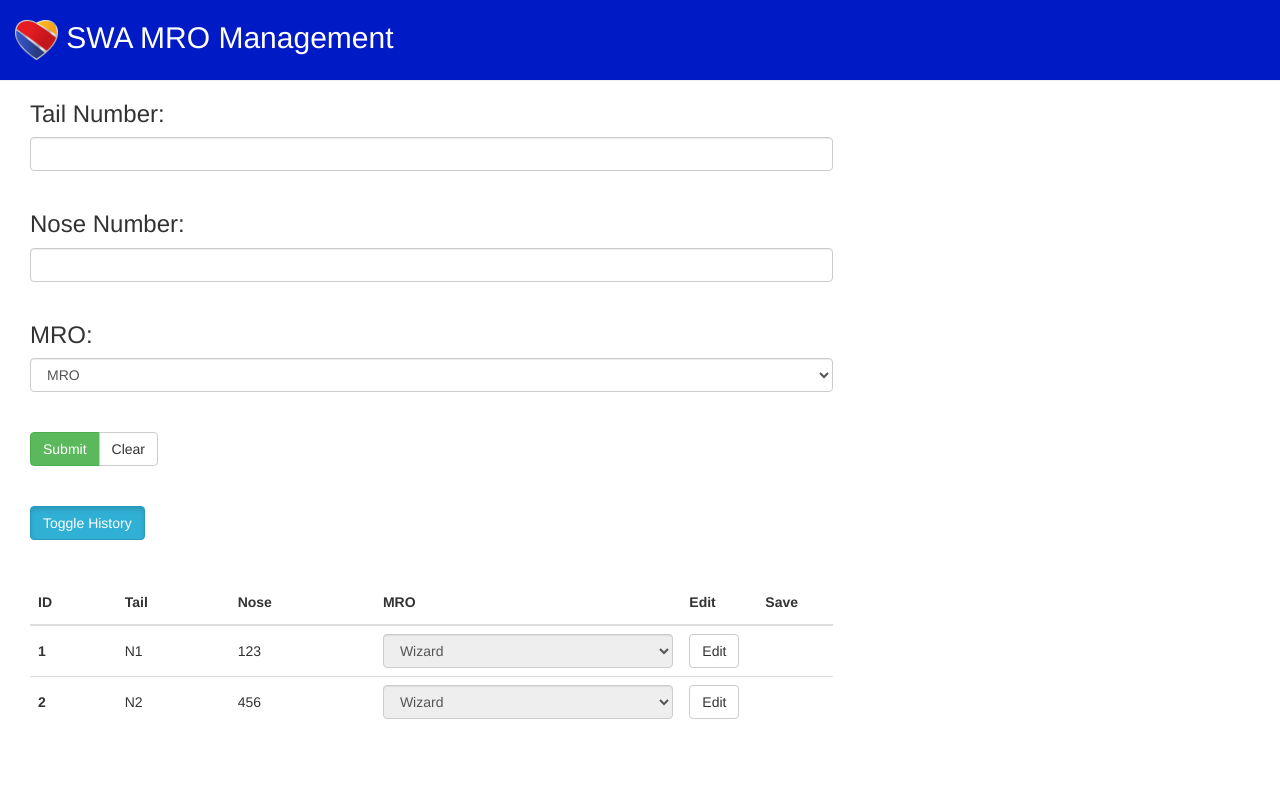
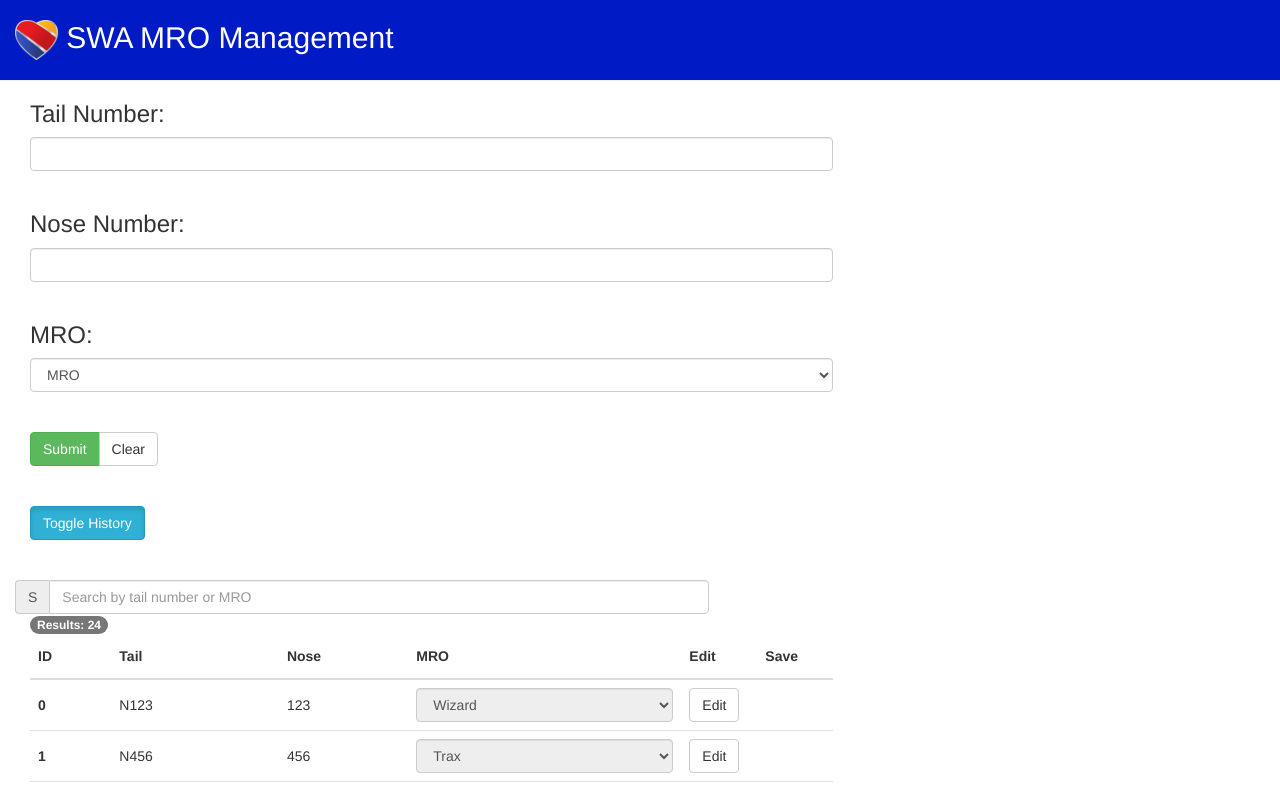
Before and after one commit to echibe/ReactApp, a React app: page / in a window 1280 px wide. Shown: the top 788 px of the page. Built offline with nearby package versions, Linux system fonts and the light colour scheme.

Commit message:
Added table info

```diff
--- a/App.jsx
+++ b/App.jsx
@@ -122,7 +122,7 @@ class App extends React.Component {
 
    pushPlane(event){
      event.preventDefault();
-     console.log("button clicked");
+     console.log("pushPlane");
      if(this.validateInput(this.state.tail)){
        if(this.validateRequired(event)){
          var d = {tail:this.state.tail, nose:this.state.nose, mro:this.state.mro};
--- a/Table.jsx
+++ b/Table.jsx
@@ -8,10 +8,16 @@ class Table extends React.Component {
    constructor(props) {
       super(props);
       this.state= {
-        mro: ''
+        mro: '',
+        filterText: '',
+        found: true,
+        currentPage: 1,
+        acPerPage: 10
       }
       this.saveSelection = this.saveSelection.bind(this);
       this.handleInputChange = this.handleInputChange.bind(this);
+      this.handleSearchChange = this.handleSearchChange.bind(this);
+      this.handlePageChange = this.handlePageChange.bind(this);
    };
 
    saveSelection(event){
@@ -33,9 +39,99 @@ class Table extends React.Component {
       });
    }
 
+   handleSearchChange(event) {
+      console.log('handleSearchChange');
+      this.state.filterText = event.target.value;
+      console.log(this.state.filterText);
+      this.forceUpdate();
+   }
+
+   handlePageChange(event){
+     console.log('handlePageChange');
+     this.setState({currentPage: Number(event.target.id)});
+   }
+
    render() {
+     var filteredElements = [];
+     const elements = [
+       {ID: 0, Tail: 'N123', Nose: '123', MRO: 'Wizard'},
+       {ID: 1, Tail: 'N456', Nose: '456', MRO: 'Trax'},
+       {ID: 2, Tail: 'N789', Nose: '123', MRO: 'MTX'},
+       {ID: 3, Tail: 'N1234', Nose: '1234', MRO: 'Wizard'},
+       {ID: 4, Tail: 'N5678', Nose: '5678', MRO: 'Trax'},
+       {ID: 5, Tail: 'N9123', Nose: '9123', MRO: 'MTX'},
+       {ID: 6, Tail: 'N78678', Nose: '123', MRO: 'Wizard'},
+       {ID: 7, Tail: 'N25235', Nose: '456', MRO: 'Trax'},
+       {ID: 8, Tail: 'N4754', Nose: '123', MRO: 'MTX'},
+       {ID: 9, Tail: 'N2958', Nose: '1234', MRO: 'Wizard'},
+       {ID: 10, Tail: 'N19792', Nose: '5678', MRO: 'Trax'},
+       {ID: 11, Tail: 'N32200', Nose: '9123', MRO: 'MTX'},
+       {ID: 12, Tail: 'N12353', Nose: '123', MRO: 'Wizard'},
+       {ID: 13, Tail: 'N44356', Nose: '456', MRO: 'Trax'},
+       {ID: 14, Tail: 'N7849', Nose: '123', MRO: 'MTX'},
+       {ID: 15, Tail: 'N1334', Nose: '1234', MRO: 'Wizard'},
+       {ID: 16, Tail: 'N2842', Nose: '5678', MRO: 'Trax'},
+       {ID: 17, Tail: 'N9372', Nose: '9123', MRO: 'MTX'},
+       {ID: 18, Tail: 'N3521', Nose: '123', MRO: 'Wizard'},
+       {ID: 19, Tail: 'N26322', Nose: '456', MRO: 'Trax'},
+       {ID: 20, Tail: 'N57574', Nose: '123', MRO: 'MTX'},
+       {ID: 21, Tail: 'N292', Nose: '1234', MRO: 'Wizard'},
+       {ID: 22, Tail: 'N197', Nose: '5678', MRO: 'Trax'},
+       {ID: 23, Tail: 'N3225', Nose: '9123', MRO: 'MTX'},
+     ]
+
+     //Filter the elements based on tail number
+     for(var i = 0; i<elements.length; i++){
+       if(elements[i].Tail.toUpperCase().includes(this.state.filterText.toUpperCase()) || elements[i].MRO.toUpperCase().includes(this.state.filterText.toUpperCase())){
+         filteredElements.push(elements[i]);
+       }
+     }
+     console.log(filteredElements);
+     if(filteredElements.length === 0){
+       this.state.found=false;
+     }
+     else{
+       this.state.found=true;
+     }
+
+     const listItems = filteredElements
+                      .map((e) => <tr key={e.ID}>
+                        <th scope="row">{e.ID}</th>
+                          <td>{e.Tail}</td>
+                          <td>{e.Nose}</td>
+                          <td>
+                            <select value={e.MRO} name='mro' className = 'form-control editable' onChange={this.handleInputChange} disabled>
+                              <option value='' disabled>MRO</option>
+                              <option value="Wizard">Wizard</option>
+                              <option value="Trax">Trax</option>
+                              <option value="MTX">MTX</option>
+                            </select>
+                          </td>
+                          <td className="td-edit-save">
+                            <button className="btn btn-default edit" type="submit">Edit</button>
+                          </td>
+                          <td className="td-edit-save">
+                            <button className="btn btn-default btn-success save" type="submit" onClick = {this.saveSelection}>Save</button>
+                          </td>
+                      </tr>
+                    )
+
+      // Logic for displaying current aircraft
+         const indexOfLastAC = this.state.currentPage * this.state.acPerPage;
+         const indexOfFirstAC = indexOfLastAC - this.state.acPerPage;
+         const currentACs = filteredElements.slice(indexOfFirstAC, indexOfLastAC);
+
       return (
-        <div className = "container-fluid col-sm-8 col-xs-12">
+      <div className = "container-fluid col-sm-8 col-xs-12">
+
+        <div className="row">
+          <div className="col-xs-10 input-group ">
+              <div className="input-group-addon">S</div>
+              <input className="form-control" type="text" placeholder="Search by tail number or MRO" value={this.props.filterText} ref="filterTextInput" onChange={this.handleSearchChange}></input>
+          </div>
+          <div className="col-xs-2"><span className="badge">Results: {listItems.length}</span></div>
+        </div>
+
         <table className="table table-hover table-condensed">
           <thead>
             <tr>
@@ -48,39 +144,11 @@ class Table extends React.Component {
             </tr>
           </thead>
             <tbody>
-              <tr>
-                <th scope="row">1</th>
-                  <td>N1</td>
-                  <td>123</td>
-                  <td>
-                    <select name='mro' className = 'form-control editable' onChange={this.handleInputChange} disabled>
-                      <option value='' disabled>MRO</option>
-                      <option value="Wizard">Wizard</option>
-                      <option value="Trax">Trax</option>
-                      <option value="MTX">MTX</option>
-                    </select>
-                  </td>
-                  <td className="td-edit-save"><button className="btn btn-default edit" type="submit">Edit</button></td>
-                  <td className="td-edit-save"><button className="btn btn-default btn-success save" type="submit" onClick = {this.saveSelection}>Save</button></td>
-              </tr>
-              <tr>
-                <th scope="row">2</th>
-                  <td>N2</td>
-                  <td>456</td>
-                  <td>
-                    <select name='mro' className = 'form-control editable' onChange={this.handleInputChange} disabled>
-                      <option value='' disabled>MRO</option>
-                      <option value="Wizard">Wizard</option>
-                      <option value="Trax">Trax</option>
-                      <option value="MTX">MTX</option>
-                    </select>
-                  </td>
-                  <td className="td-edit-save"><button className="btn btn-default edit" type="submit">Edit</button></td>
-                  <td className="td-edit-save"><button className="btn btn-default btn-success save" type="submit" onClick = {this.saveSelection}>Save</button></td>
-              </tr>
-
+              {listItems}
             </tbody>
         </table>
+        {!this.state.found ?
+          <div className="alert alert-warning" role="alert">No results found.</div> : ''}
       </div>
       );
    }
```
